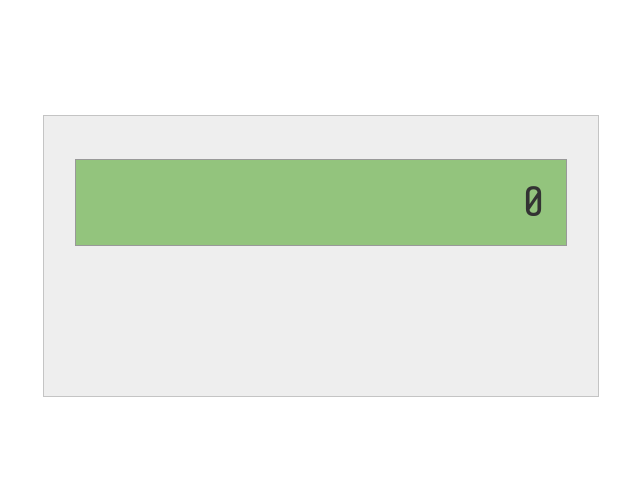
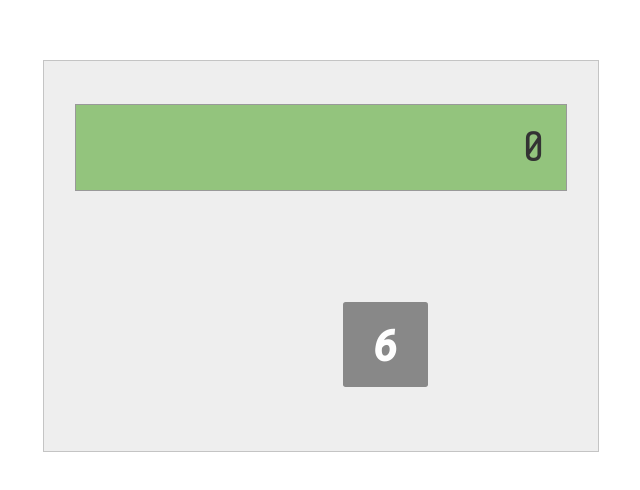
Before and after one commit to premium-minds/sinfo30, a plain HTML site: page public/index.html in a window 1280 px wide. Shown: the part 144-634 px from the top of the page, without its empty margins (319-959 px from the left). Drawn offline with nearby package versions, Linux system fonts and the light colour scheme.

Commit message:
Add Button 6

```diff
--- a/public/index.html
+++ b/public/index.html
@@ -17,9 +17,9 @@
     <div class="calculator">
       <div class="displaytext"><span>0</span></div>
       <div class="buttonbox">
+          <button class = "row-2 col-3 non-digit" data-sym="6">6</button>
       </div>
     </div>
-
 
     <script src="./calculator.js"></script>
     <script>
```
